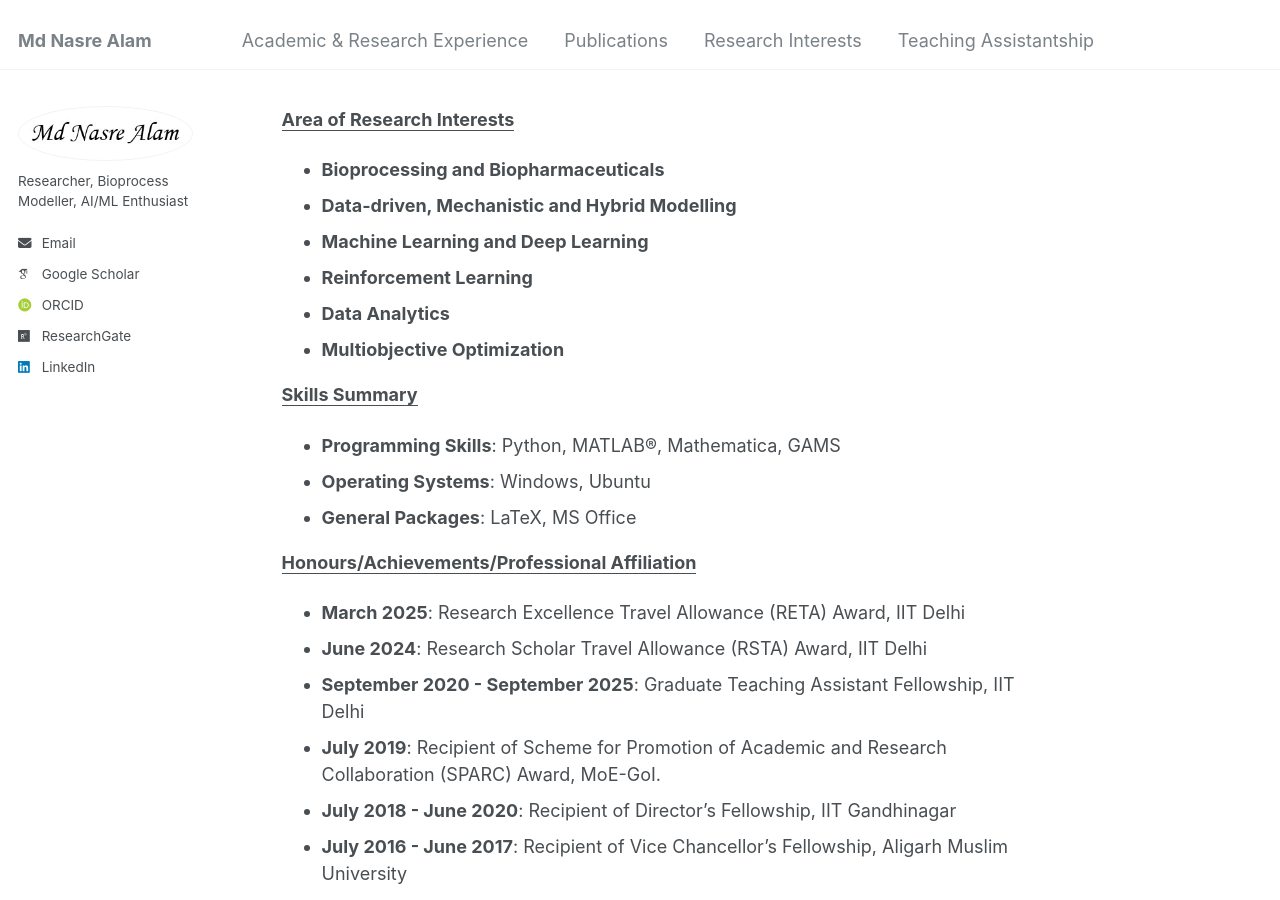
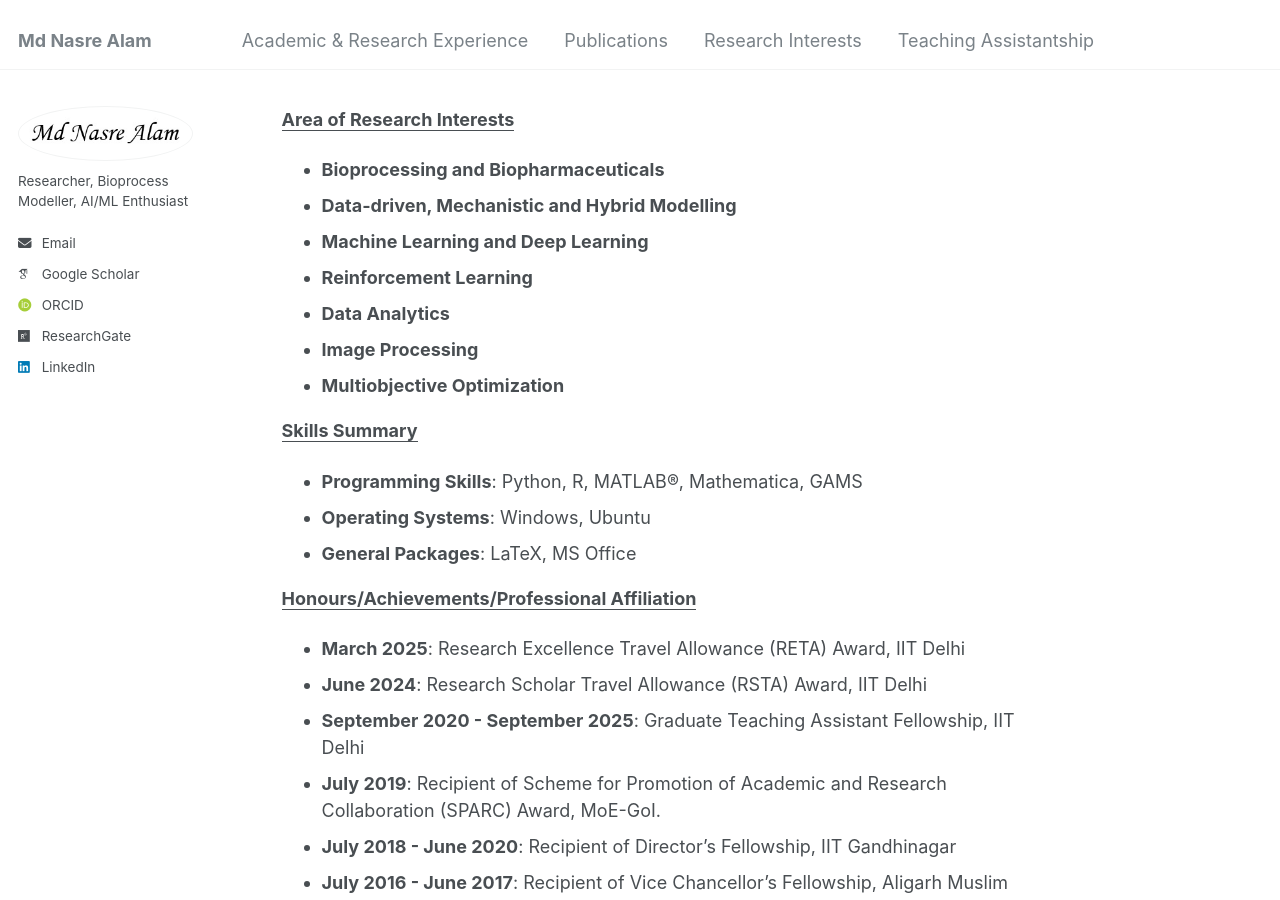
Before and after one commit to mdnasreiit/mdnasreiit.github.io, a Jekyll site: the page built from _pages/terms.md, in a window 1280 px wide and 900 px high. Built offline with Jekyll 4.4.1, drawn with Linux system fonts in a browser that asks for light colours; some web fonts are replaced.

Commit message:
Update terms.md

```diff
--- a/_pages/terms.md
+++ b/_pages/terms.md
@@ -15,11 +15,12 @@ redirect_from:
 - **Machine Learning and Deep Learning**
 - **Reinforcement Learning**
 - **Data Analytics**
+- **Image Processing**
 - **Multiobjective Optimization** <br>
 
 
 <ins>**Skills Summary**</ins>
-- **Programming Skills**: Python, MATLAB®, Mathematica, GAMS
+- **Programming Skills**: Python, R, MATLAB®, Mathematica, GAMS
 - **Operating Systems**: Windows, Ubuntu
 - **General Packages**: LaTeX, MS Office
 
```
